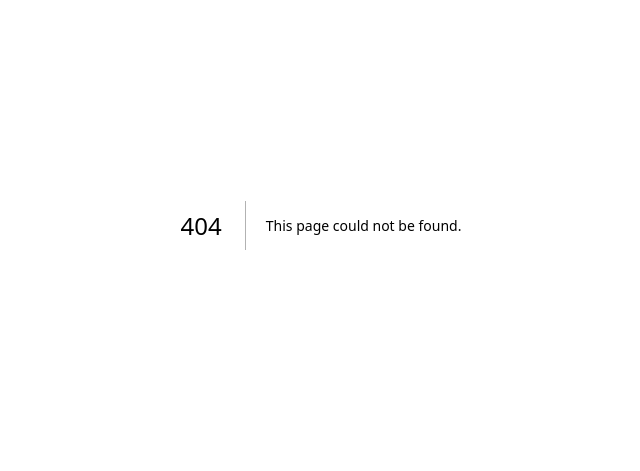
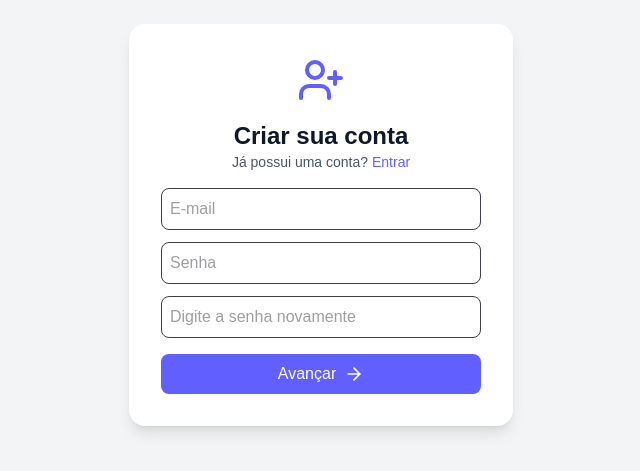
Before and after one commit to RodrigoMufatto/travel_planner_frontend, a Next.js app: page /register in a window 1280 px wide. Before the commit this address had no page. Shown: the part 175-646 px from the top of the page, without its empty margins (319-959 px from the left). Built offline with nearby package versions, Linux system fonts and the light colour scheme; no server answers.

Commit message:
feat: implement registration screen with validations and API integration

```diff
--- /dev/null
+++ b/src/api/auth/queries/auth-queries.ts
@@ -0,0 +1,9 @@
+import { useMutation } from "@tanstack/react-query";
+import { authService } from "../service/auth-services";
+
+export function useRegister() {
+    return useMutation({
+      mutationKey: ["register"],
+      mutationFn: authService.register,
+    });
+  }
--- /dev/null
+++ b/src/api/auth/service/auth-services.ts
@@ -0,0 +1,8 @@
+import api from "../../api";
+
+export const authService = {
+    register: async (userData: any) => {
+        const response = await api.post("/auth/signup", userData);
+        return response.data;
+    },
+};
--- /dev/null
+++ b/src/app/register/page.tsx
@@ -0,0 +1,157 @@
+'use client'
+
+import { UserPlus, ArrowRight } from "lucide-react";
+import Link from "next/link";
+import { useState } from "react";
+import { useRegister } from "@/api/auth/queries/auth-queries";
+import { useRouter } from "next/navigation";
+
+export default function Register() {
+  const [step, setStep] = useState(1);
+
+  const [email, setEmail] = useState("");
+  const [password, setPassword] = useState("");
+  const [confirmPassword, setConfirmPassword] = useState("");
+  const [username, setUsername] = useState("");
+  const [phone, setPhone] = useState("");
+  const [birthdate, setBirthdate] = useState("");
+
+  const [errorMessage, setErrorMessage] = useState("");
+
+  const { mutate, isPending } = useRegister();
+  const router = useRouter();
+
+  function validateEmail(email: string) {
+    return /^[^\s@]+@[^\s@]+\.[^\s@]+$/.test(email);
+  }
+
+  function validatePhone(phone: string) {
+    return /^\+55\d{11}$/.test(phone);
+  }
+
+  const handleStepOne = () => {
+    if (!email || !password || !confirmPassword) {
+      setErrorMessage("Preencha todos os campos.");
+      return;
+    }
+
+    if (!validateEmail(email)) {
+      setErrorMessage("Digite um e-mail válido.");
+      return;
+    }
+
+    if (password !== confirmPassword) {
+      setErrorMessage("As senhas não coincidem.");
+      return;
+    }
+
+    setErrorMessage("");
+    setStep(2);
+  };
+
+  const handleRegister = () => {
+    if (!username || !phone || !birthdate) {
+      setErrorMessage("Preencha todos os campos.");
+      return;
+    }
+
+    if (!validatePhone(phone)) {
+      setErrorMessage("Digite um telefone válido no formato +55.");
+      return;
+    }
+
+    setErrorMessage("");
+    mutate(
+      { email, password, username, phone, birthdate },
+      {
+        onSuccess: () => router.push("/login"),
+        onError: (err: any) => {
+          setErrorMessage(err.message || "Erro ao registrar.");
+        }
+      }
+    );
+  };
+
+  return (
+    <div className="flex items-center justify-center min-h-screen bg-gray-100">
+      <div className="bg-white p-8 rounded-2xl shadow-lg w-96 flex flex-col items-center">
+        <div className="mb-4 text-indigo-500">
+          <UserPlus className="w-12 h-12" />
+        </div>
+        <h2 className="text-2xl font-bold text-gray-900">Criar sua conta</h2>
+        <p className="text-gray-600 text-sm mb-4">
+          Já possui uma conta?{" "}
+          <Link href="/login" className="text-indigo-500">
+            Entrar
+          </Link>
+        </p>
+
+        {step === 1 ? (
+          <>
+            <input
+              type="email"
+              placeholder="E-mail"
+              value={email}
+              onChange={(e) => setEmail(e.target.value)}
+              className="w-full p-2 border rounded-lg mb-3 text-zinc-700"
+            />
+            <input
+              type="password"
+              placeholder="Senha"
+              value={password}
+              onChange={(e) => setPassword(e.target.value)}
+              className="w-full p-2 border rounded-lg mb-3 text-zinc-700"
+            />
+            <input
+              type="password"
+              placeholder="Digite a senha novamente"
+              value={confirmPassword}
+              onChange={(e) => setConfirmPassword(e.target.value)}
+              className="w-full p-2 border rounded-lg mb-4 text-zinc-700"
+            />
+            <button
+              onClick={handleStepOne}
+              className="w-full bg-indigo-500 text-white py-2 rounded-lg hover:bg-indigo-600 flex items-center justify-center gap-2"
+            >
+              Avançar <ArrowRight className="w-5 h-5" />
+            </button>
+          </>
+        ) : (
+          <>
+            <input
+              type="text"
+              placeholder="Apelido"
+              value={username}
+              onChange={(e) => setUsername(e.target.value)}
+              className="w-full p-2 border rounded-lg mb-3 text-zinc-700"
+            />
+            <input
+              type="tel"
+              placeholder="Telefone (ex: +5566999999999)"
+              value={phone}
+              onChange={(e) => setPhone(e.target.value)}
+              className="w-full p-2 border rounded-lg mb-3 text-zinc-700"
+            />
+            <input
+              type="date"
+              value={birthdate}
+              onChange={(e) => setBirthdate(e.target.value)}
+              className="w-full p-2 border rounded-lg mb-4 text-zinc-700"
+            />
+            <button
+              onClick={handleRegister}
+              className="w-full bg-indigo-500 text-white py-2 rounded-lg hover:bg-indigo-600 flex items-center justify-center gap-2 disabled:opacity-50"
+              disabled={isPending}
+            >
+              {isPending ? "Criando conta..." : "Criar conta"}
+            </button>
+          </>
+        )}
+
+        {errorMessage && (
+          <p className="text-red-500 text-sm mt-3 text-center">{errorMessage}</p>
+        )}
+      </div>
+    </div>
+  );
+}
```
